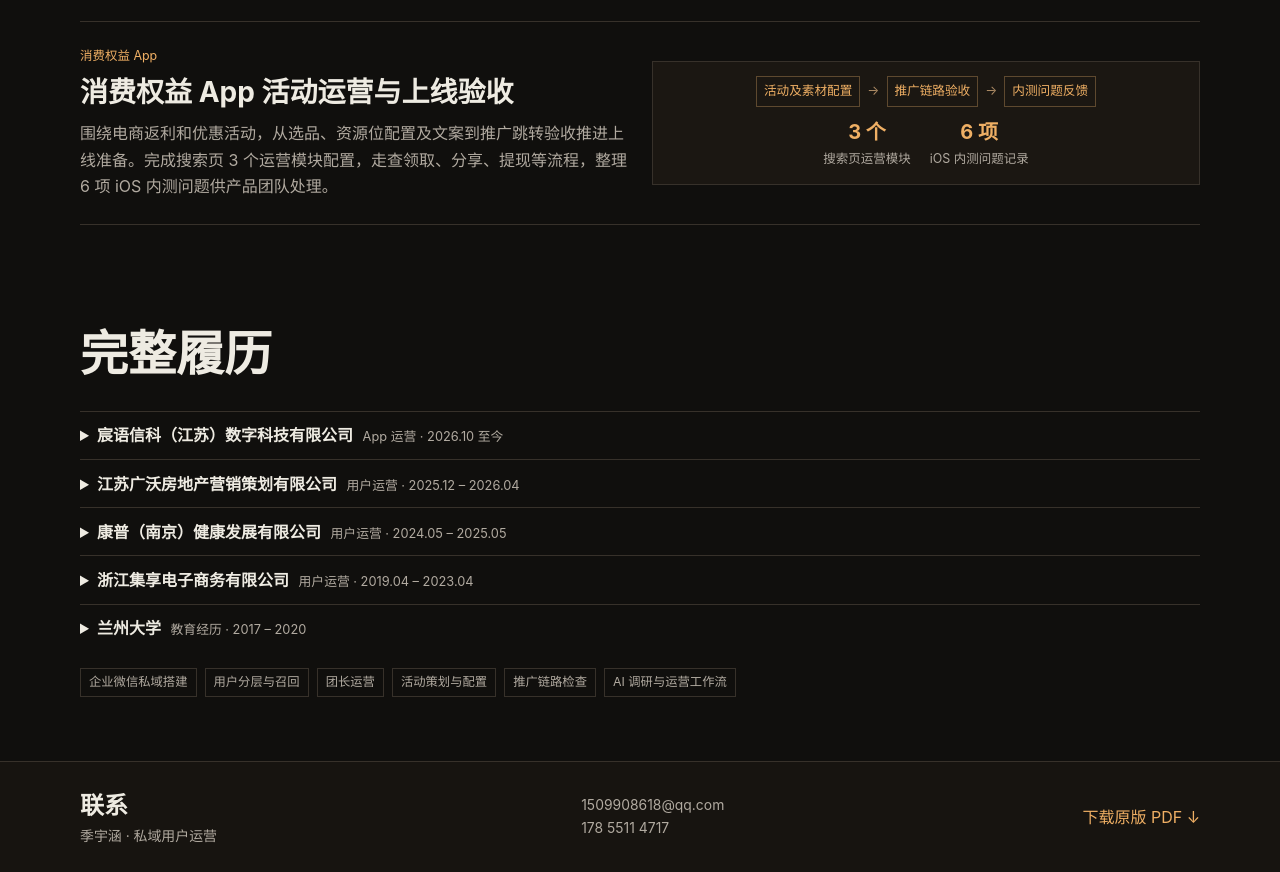
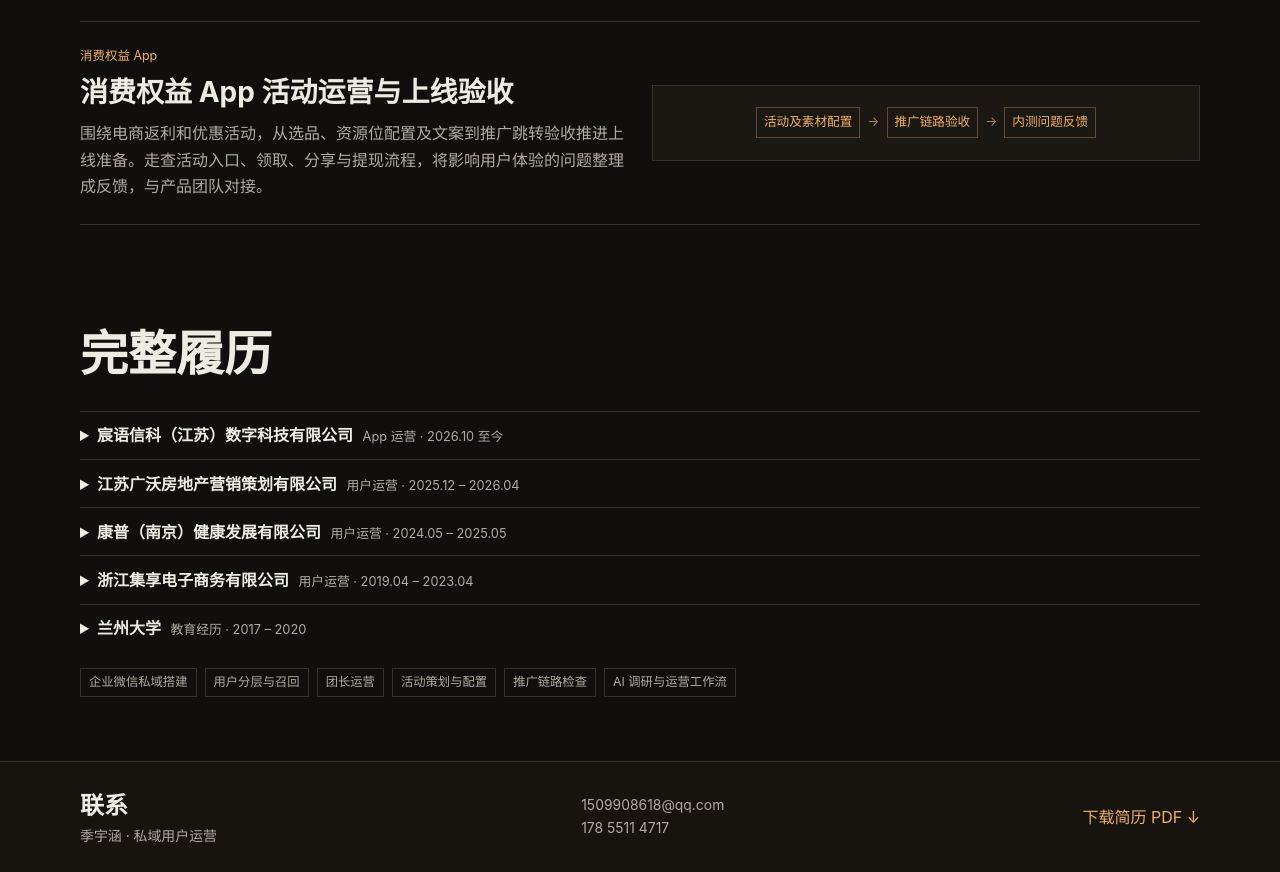
Before and after one commit to GXsleeve/jiyuhan-resume, a plain HTML site: page index.html in a window 1280 px wide. Shown: the part 2380-3252 px from the top of the page. Drawn offline with Linux system fonts and the light colour scheme.

Commit message:
Publish interactive resume

```diff
--- a/index.html
+++ b/index.html
@@ -14,7 +14,7 @@
 <a class="skip" href="#intro">跳到正文</a>
 <header class="top">
   <a class="brand" href="#intro">季宇涵<span>.</span></a>
-  <nav aria-label="主导航"><a href="#map">履历地图</a><a href="#projects">项目</a><a href="#contact">联系</a><a class="download" href="resume.pdf" download="季宇涵-私域用户运营-成果版.pdf">PDF ↓</a></nav>
+  <nav aria-label="主导航"><a href="#map">履历地图</a><a href="#projects">项目</a><a href="#contact">联系</a><a class="download" href="resume.pdf" download="季宇涵-私域用户运营.pdf">PDF ↓</a></nav>
 </header>
 <main>
   <section class="intro" id="intro">
@@ -43,6 +43,6 @@
   </section>
   <div id="longform"></div>
 </main>
-<footer id="contact"><div class="wrap footer"><div><h2>联系</h2><p>季宇涵 · 私域用户运营</p></div><address><a href="mailto:1509908618@qq.com">1509908618@qq.com</a><a href="tel:+8617855114717">178 5511 4717</a></address><a class="download" href="resume.pdf" download="季宇涵-私域用户运营-成果版.pdf">下载原版 PDF ↓</a></div></footer>
+<footer id="contact"><div class="wrap footer"><div><h2>联系</h2><p>季宇涵 · 私域用户运营</p></div><address><a href="mailto:1509908618@qq.com">1509908618@qq.com</a><a href="tel:+8617855114717">178 5511 4717</a></address><a class="download" href="resume.pdf" download="季宇涵-私域用户运营.pdf">下载简历 PDF ↓</a></div></footer>
 </body>
 </html>
--- a/route.js
+++ b/route.js
@@ -3,7 +3,7 @@ const stops = [
   {id:'jixiang', short:'浙江集享', start:'2019.04', time:'2019.04 – 2023.04', name:'浙江集享电子商务有限公司', role:'用户运营', title:'把 App 用户带到企微', intro:'搭建 App 到企业微信的引流流程，按触点分层发券，设计沉默用户召回与新客阶梯返券。', figures:[['5%–8%','企微添加率'],['10% → 20%','访问下单率']], points:['通过弹窗、首页资源位和订单完成页等触点分层发券。','设计 AI 外呼、短信与企微承接流程，通过 A/B 测试迭代短信话术，协同产品研发精简 H5 授权步骤。','设计企微新客首单券与下单后阶梯返券，推动首单及后续复购。']},
   {id:'kangpu', short:'康普（南京）', start:'2024.05', time:'2024.05 – 2025.05', name:'康普（南京）健康发展有限公司', role:'用户运营', title:'团长运营与大促', intro:'签约核心团长，推动社群迁入企微，用爆款引流、套餐组合提升客单价。', figures:[['123 万元','大促销售额'],['89 → 156 元','平均客单价']], points:['线下拜访签约 6 位核心团长，按团长类型提供运营支持，梳理用户标签与团长分级运营流程。','主导 618 与周年促销，策划老带新和工厂溯源参访，招募新团长、唤醒沉默用户并维护核心用户。']},
   {id:'guangwo', short:'江苏广沃', start:'2025.12', time:'2025.12 – 2026.04', name:'江苏广沃房地产营销策划有限公司', role:'用户运营', title:'私域项目冷启动', intro:'分析私域电商可行性，梳理存量业主的触达方式，设计从分散线索到企微的导流流程。', points:['评估企业微信及 SaaS 工具。','建立企微添加率、活动响应和首单转化等指标的监测口径。']},
-  {id:'xjd', short:'消费权益 App', start:'2026.10', time:'2026.10 至今', name:'宸语信科（江苏）数字科技有限公司', role:'App 运营', title:'消费权益 App 内容与活动运营', intro:'负责消费权益类 App 的内容与活动运营，覆盖电商返利、低价优惠和任务激励。推进选品、活动配置、资源位承接及上线前验收。', figures:[['3 个','搜索页运营模块'],['6 项','iOS 内测问题记录']], points:['配置首页返利区的平台活动和低价商品，规划 Banner 与活动入口，负责活动文案、推广转链及落地页验收。','完成搜索页电商返利、手游和任务激励 3 个模块的配置，核对素材及跳转链路。','按用户路径走查活动入口、领取、分享与提现，整理 iOS 内测 6 项问题并形成缺陷记录，向产品团队反馈。','维护游戏联运内容，参与企微社群承接方案讨论，梳理 App 到企微的引导及入群流程。']},
+  {id:'xjd', short:'消费权益 App', start:'2026.10', time:'2026.10 至今', name:'宸语信科（江苏）数字科技有限公司', role:'App 运营', title:'消费权益 App 内容与活动运营', intro:'负责消费权益类 App 的内容与活动运营，覆盖电商返利、低价优惠和任务激励。推进选品、活动配置、资源位承接及上线前验收。', points:['配置首页返利区的平台活动和低价商品，规划 Banner 与活动入口，负责活动文案、推广转链及落地页验收。','按用户路径验收活动入口、领取、分享与提现流程，整理体验反馈并与产品团队对接。','维护游戏联运内容，参与企微社群承接方案讨论，梳理 App 到企微的引导及入群流程。']},
 ];
 
 const cases = [
@@ -11,7 +11,7 @@ const cases = [
   ['jixiang','repeat-order','首单券与阶梯返券','为企微新客设计首单券，用户下单后再按阶段返券，承接后续复购。',['新客首单券','下单后返券','后续复购'],[['10% → 20%','访问下单率']]],
   ['kangpu','promotion','618 与周年促销','用爆款引流，借助套餐组合提升客单价。',[ ],[['123 万元','活动期销售额'],['89 → 156 元','平均客单价']]],
   ['guangwo','cold-start','存量业主到企微','梳理业主触点，设计企微导流，并用添加率、活动响应与首单转化观察冷启动表现。',['存量业主触达','企微导流','监测首单转化'],[]],
-  ['xjd','app-ops','消费权益 App 活动运营与上线验收','围绕电商返利和优惠活动，从选品、资源位配置及文案到推广跳转验收推进上线准备。完成搜索页 3 个运营模块配置，走查领取、分享、提现等流程，整理 6 项 iOS 内测问题供产品团队处理。',['活动及素材配置','推广链路验收','内测问题反馈'],[['3 个','搜索页运营模块'],['6 项','iOS 内测问题记录']]],
+  ['xjd','app-ops','消费权益 App 活动运营与上线验收','围绕电商返利和优惠活动，从选品、资源位配置及文案到推广跳转验收推进上线准备。走查活动入口、领取、分享与提现流程，将影响用户体验的问题整理成反馈，与产品团队对接。',['活动及素材配置','推广链路验收','内测问题反馈'],[]],
 ];
 
 
```
Also changed, not shown: 1 other file.
